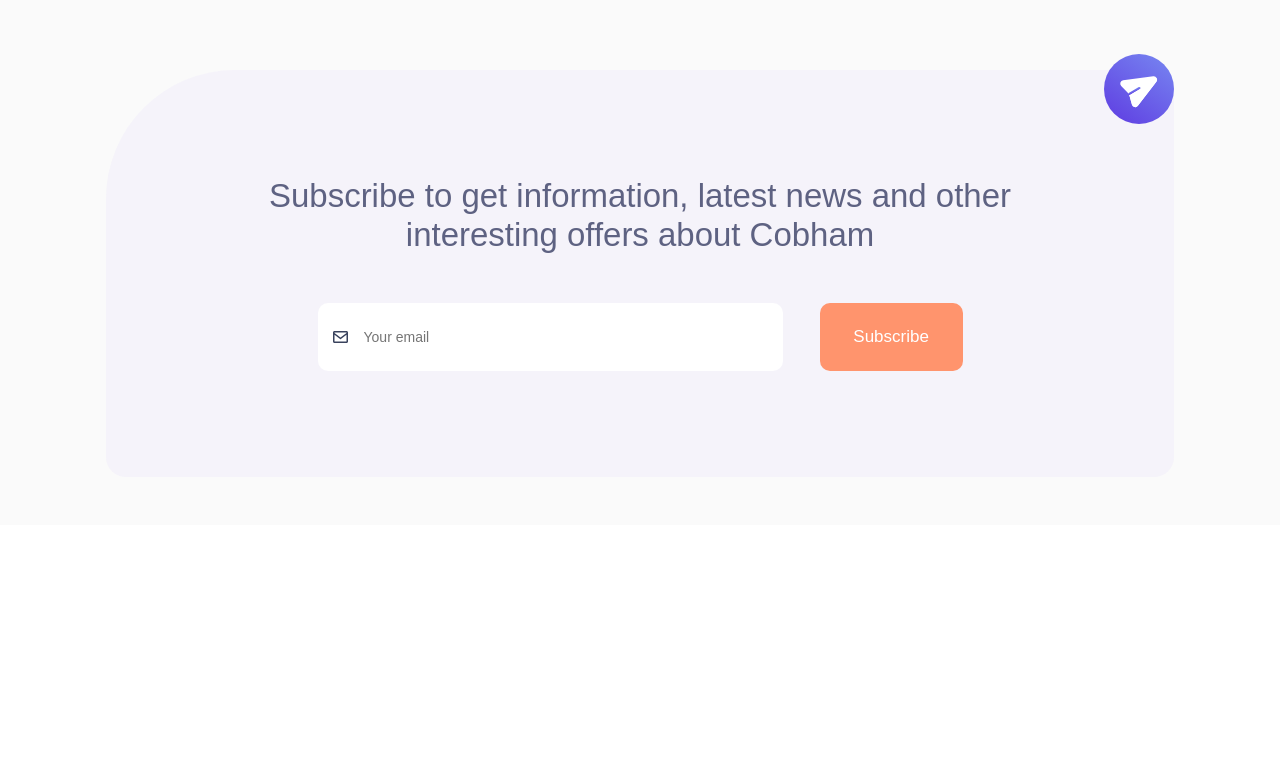
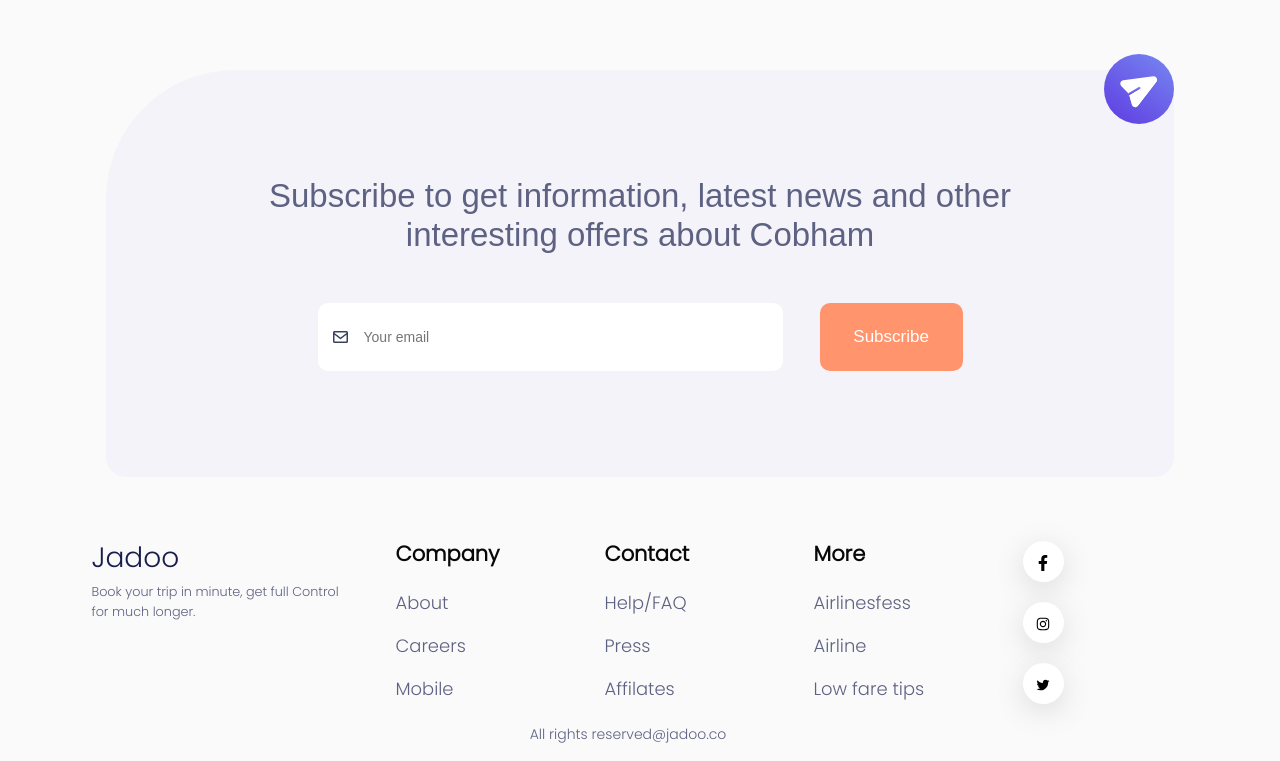
Before and after one commit to DevMohit98/jadoo-website, a React (Create React App) app: page / in a window 1280 px wide. Shown: the part 2000-2761 px from the top of the page. Before the commit the page ends 2525 px from the top, so only its background shows below. Built offline with nearby package versions, Linux system fonts and the light colour scheme.

Commit message:
added footer

```diff
--- a/src/App.css
+++ b/src/App.css
@@ -185,6 +185,47 @@
   top: -2vh;
   right: 0vh;
 }
+.logo-text {
+  font: size 2.7rem;
+  font-family: "Poppins", sans-serif;
+  color: #181e4b;
+}
+.footer-p {
+  font-size: 0.8rem;
+  font-family: "Poppins", sans-serif;
+  color: #5e6282;
+}
+.services-text {
+  font-size: 1.31rem;
+  font-weight: bold;
+  font-family: "Poppins", sans-serif;
+  color: #080809;
+}
+.services-link {
+  text-decoration: none;
+  font-size: 1.12rem;
+  font-family: "Poppins", sans-serif;
+  color: #5e6282;
+}
+.services-link:hover {
+  color: #4e6574;
+}
+.social {
+  display: inline;
+  width: 41px;
+  height: 41px;
+  border-radius: 50%;
+  outline: none;
+  border: none;
+  background-color: #ffffff;
+  box-shadow: rgba(100, 100, 111, 0.2) 0px 7px 29px 0px;
+  margin-bottom: 20px;
+}
+.rights-text {
+  font-size: 14px;
+  font-family: "Poppins", sans-serif;
+  color: #5e6282;
+}
 @media screen and (min-width: 786px) and (max-width: 992px) {
   .subscribe-background {
     width: 800px;
--- a/src/App.js
+++ b/src/App.js
@@ -5,6 +5,7 @@
 import Book from "./Component/Book";
 import Logo from "./Component/Logo";
 import Subscribe from "./Component/Subscribe";
+import Footer from "./Component/Footer";
 import { BrowserRouter as Router } from "react-router-dom";
 const App = () => {
   return (
@@ -17,6 +18,7 @@
       <Book />
       <Logo />
       <Subscribe />
+      <Footer />
     </>
   );
 };
--- /dev/null
+++ b/src/Component/Footer.js
@@ -0,0 +1,93 @@
+import React from "react";
+import "../App.css";
+import { AiOutlineInstagram, AiOutlineTwitter } from "react-icons/ai";
+import { FaFacebookF } from "react-icons/fa";
+const Footer = () => {
+  return (
+    <footer className="bg -4">
+      <div className="container text-center text-md-left">
+        <div className="row text-center text-md-left">
+          <div className="col-md-3 col-lg-3 col-xl-3 mx-auto mt-3 text-start">
+            <h3 className="logo-text">Jadoo</h3>
+            <p className="footer-p">
+              Book your trip in minute, get full Control for much longer.
+            </p>
+          </div>
+          <div className="col-md-2 col-lg-2 col-xl-2 mx-auto mt-3 text-start">
+            <h5 className="services-text mb-4">Company</h5>
+            <p>
+              <a href="#about" className="services-link">
+                About
+              </a>
+            </p>
+            <p>
+              <a href="#Careers" className="services-link">
+                Careers
+              </a>
+            </p>
+            <p>
+              <a href="#Mobile" className="services-link">
+                Mobile
+              </a>
+            </p>
+          </div>
+          <div className="col-md-2 col-lg-2 col-xl-2 mx-auto mt-3 text-start">
+            <h5 className="services-text mb-4">Contact</h5>
+            <p>
+              <a href="#help" className="services-link">
+                Help/FAQ
+              </a>
+            </p>
+            <p>
+              <a href="#press" className="services-link">
+                Press
+              </a>
+            </p>
+            <p>
+              <a href="#affilates" className="services-link">
+                Affilates
+              </a>
+            </p>
+          </div>
+          <div className="col-md-2 col-lg-2 col-xl-2 mx-auto mt-3 text-start">
+            <h5 className="services-text mb-4">More</h5>
+            <p>
+              <a href="#airlinefees" className="services-link">
+                Airlinesfess
+              </a>
+            </p>
+            <p>
+              <a href="#airline" className="services-link">
+                Airline
+              </a>
+            </p>
+            <p>
+              <a href="#tips" className="services-link">
+                Low fare tips
+              </a>
+            </p>
+          </div>
+          <div className="col-md-2 col-lg-2 col-xl-2 mx-auto mt-3 text-start">
+            <div className="social-icons d-flex flex-column">
+              <button className="social">
+                <FaFacebookF />
+              </button>
+              <button className="social">
+                <AiOutlineInstagram />
+              </button>
+              <button className="social">
+                <AiOutlineTwitter />
+              </button>
+            </div>
+          </div>
+          <div className="row d-flex justify-content-center">
+            <div className="col--md-7 col-lg-8">
+              <p className="rights-text">All rights reserved@jadoo.co</p>
+            </div>
+          </div>
+        </div>
+      </div>
+    </footer>
+  );
+};
+export default Footer;
```
